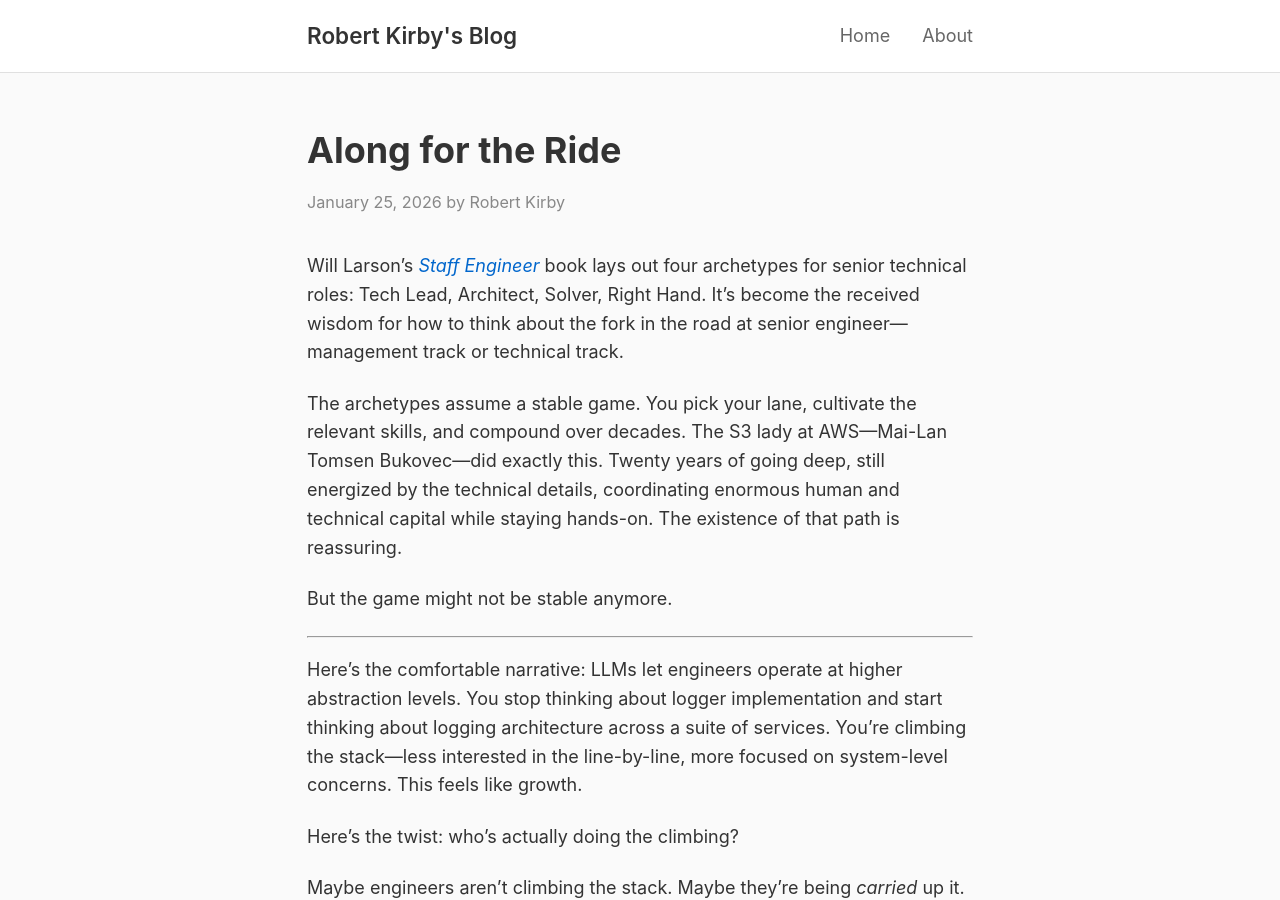
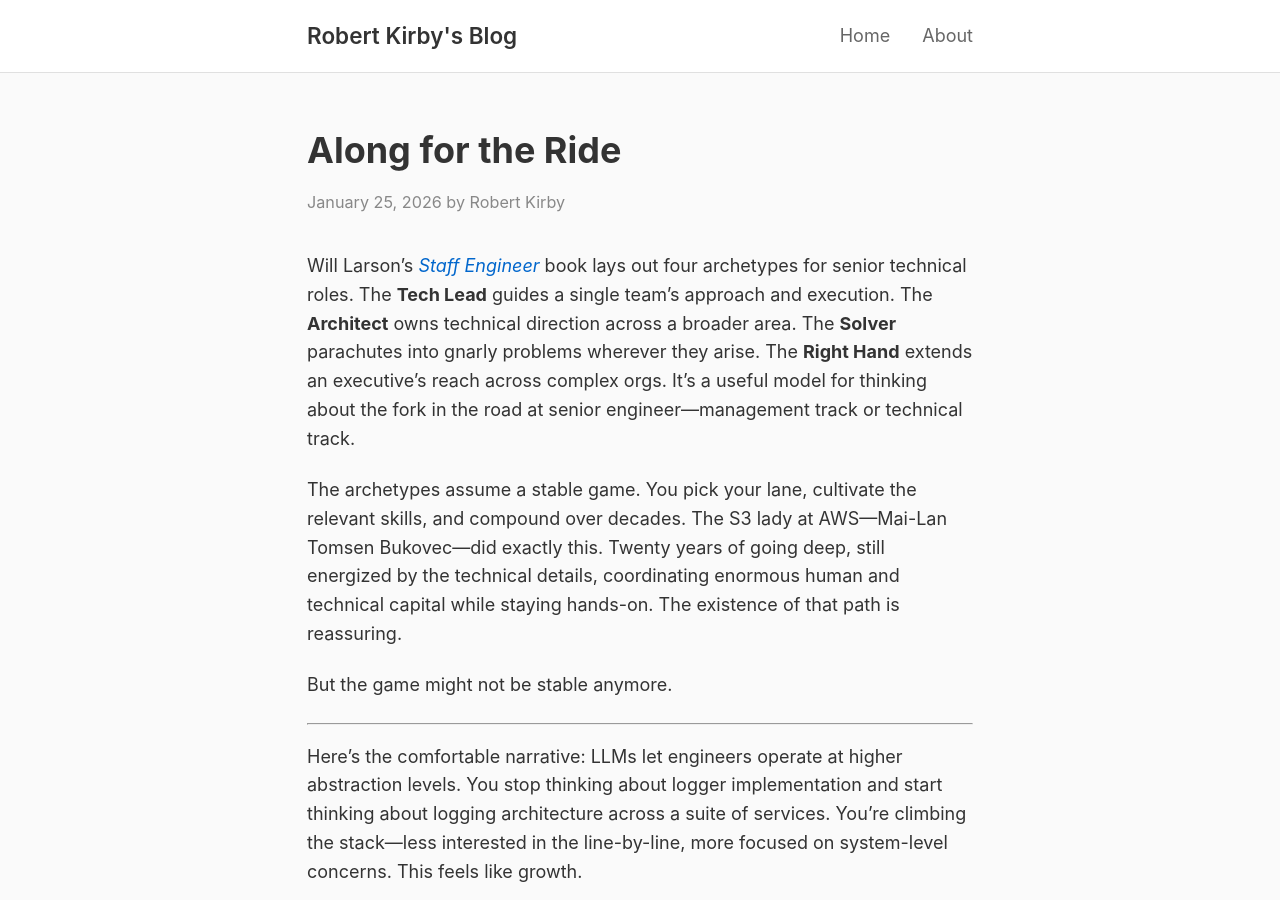
Before and after one commit to rob137/rob137.github.io, a Jekyll site: the page built from _posts/2026-01-25-when-does-your-train-stop.md, in a window 1280 px wide and 900 px high. Built offline with Jekyll 4.4.1, drawn with Linux system fonts in a browser that asks for light colours.

Commit message:
Describe four archetypes, change received wisdom to useful model

```diff
--- a/_posts/2026-01-25-when-does-your-train-stop.md
+++ b/_posts/2026-01-25-when-does-your-train-stop.md
@@ -6,7 +6,7 @@ tags: [ai, career, engineering]
 excerpt: "LLMs let engineers climb the abstraction stack. But who's actually doing the climbing?"
 ---
 
-Will Larson's [*Staff Engineer*](https://staffeng.com/book) book lays out four archetypes for senior technical roles: Tech Lead, Architect, Solver, Right Hand. It's become the received wisdom for how to think about the fork in the road at senior engineer—management track or technical track.
+Will Larson's [*Staff Engineer*](https://staffeng.com/book) book lays out four archetypes for senior technical roles. The **Tech Lead** guides a single team's approach and execution. The **Architect** owns technical direction across a broader area. The **Solver** parachutes into gnarly problems wherever they arise. The **Right Hand** extends an executive's reach across complex orgs. It's a useful model for thinking about the fork in the road at senior engineer—management track or technical track.
 
 The archetypes assume a stable game. You pick your lane, cultivate the relevant skills, and compound over decades. The S3 lady at AWS—Mai-Lan Tomsen Bukovec—did exactly this. Twenty years of going deep, still energized by the technical details, coordinating enormous human and technical capital while staying hands-on. The existence of that path is reassuring.
 
```
